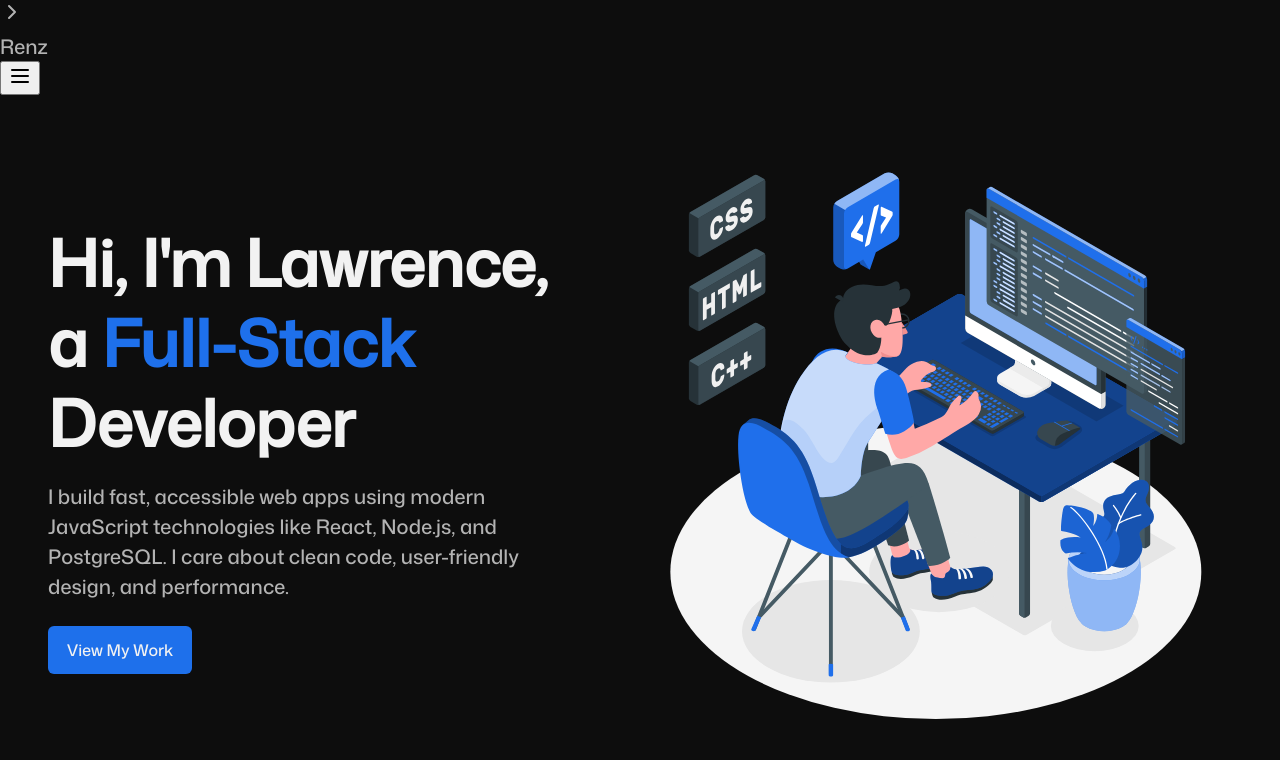
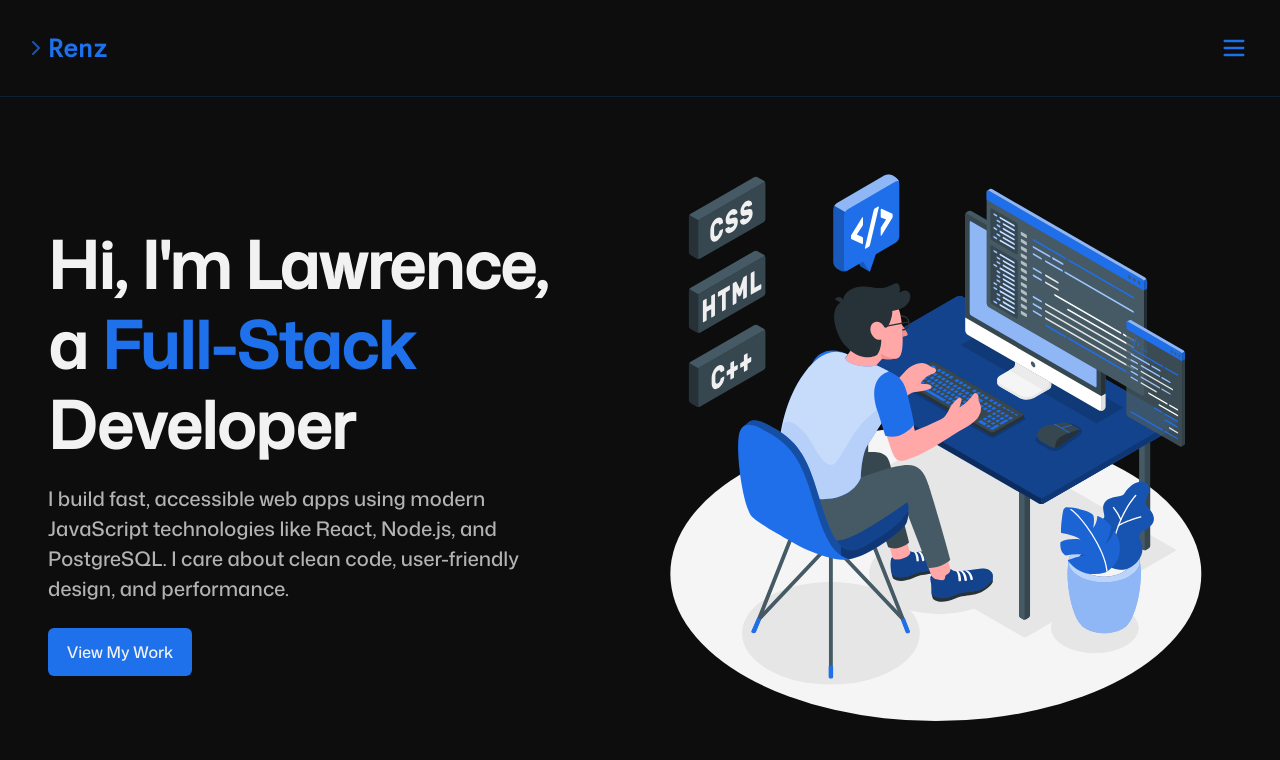
Before and after one commit to lawrence-ruscia/homepage, a React (Vite) app: page / in a window 1280 px wide. Shown: the top 760 px of the page. Built offline with nearby package versions, Linux system fonts and the light colour scheme.

Commit message:
style(header): add detailed styling

```diff
--- /dev/null
+++ b/src/assets/styles/Header.module.css
@@ -0,0 +1,65 @@
+.header {
+  display: flex;
+  justify-content: space-between;
+
+  padding: var(--space-3);
+
+  border-bottom: 1px solid var(--color-brand-separator);
+}
+
+/* Logo */
+.logo {
+  font-family: 'Monaspace Neon';
+
+  display: flex;
+  align-items: center;
+  color: var(--color-brand-primary);
+  font-size: 1.35rem;
+  font-weight: 600;
+}
+
+.icon {
+  animation: blink 650ms alternate infinite;
+}
+
+/* Nav Menu */
+.nav {
+  outline: none;
+  border: 0;
+  padding: var(--space-3);
+  background-color: transparent;
+}
+
+.nav > * {
+  color: var(--color-brand-primary);
+}
+
+@keyframes blink {
+  from {
+    opacity: 0;
+  }
+
+  to {
+    opacity: 1;
+  }
+}
+
+@media (min-width: 768px) {
+  .logo {
+    font-size: 1.5rem;
+  }
+
+  .nav {
+    padding: var(--space-2);
+  }
+
+  .header {
+    padding: var(--space-5);
+  }
+}
+
+@media (min-width: 1024) {
+  .header {
+    padding: var(--space-8);
+  }
+}
--- a/src/assets/styles/global.css
+++ b/src/assets/styles/global.css
@@ -2,6 +2,11 @@
 @font-face {
   font-family: 'Mona Sans';
   src: url('../fonts/MonaSans-Medium.woff2');
+}
+
+@font-face {
+  font-family: 'Monaspace Neon';
+  src: url('../fonts/MonaspaceNeon-Regular.woff2');
 }
 
 /* Global Styles */
@@ -17,6 +22,7 @@ button,
   /* Brand */
   --color-brand-primary: hsl(216, 84%, 52%);
   --color-brand-light: hsla(216, 84%, 52%, 0.4);
+  --color-brand-separator: hsla(216, 84%, 52%, 0.2);
 
   /* Text */
   --color-text-primary: hsl(0 0% 95%);
--- a/src/components/Header.jsx
+++ b/src/components/Header.jsx
@@ -1,10 +1,12 @@
 import { Logo } from './Logo';
 import { HeaderNav } from './HeaderNav';
+import styles from '../assets/styles/Header.module.css';
+
 export const Header = () => {
   return (
-    <header>
-      <Logo />
-      <HeaderNav />
+    <header className={styles.header}>
+      <Logo className={styles.logo} iconStyles={styles.icon} />
+      <HeaderNav className={styles.nav} />
     </header>
   );
 };
--- a/src/components/HeaderNav.jsx
+++ b/src/components/HeaderNav.jsx
@@ -1,8 +1,8 @@
 import { Menu } from 'lucide-react';
-export const HeaderNav = () => {
+export const HeaderNav = ({ className }) => {
   return (
-    <button>
-      <Menu />
+    <button className={className}>
+      <Menu width='1.75rem' height='auto' />
     </button>
   );
 };
--- a/src/components/Logo.jsx
+++ b/src/components/Logo.jsx
@@ -1,8 +1,8 @@
 import { ChevronRight } from 'lucide-react';
-export const Logo = () => {
+export const Logo = ({ className, iconStyles }) => {
   return (
-    <div>
-      <ChevronRight />
+    <div className={className}>
+      <ChevronRight className={iconStyles} width='1.5rem' height='auto' />
       <div className='text'>Renz</div>
     </div>
   );
```
Also changed, not shown: src/assets/fonts/MonaspaceNeon-Regular.woff2 (added).
